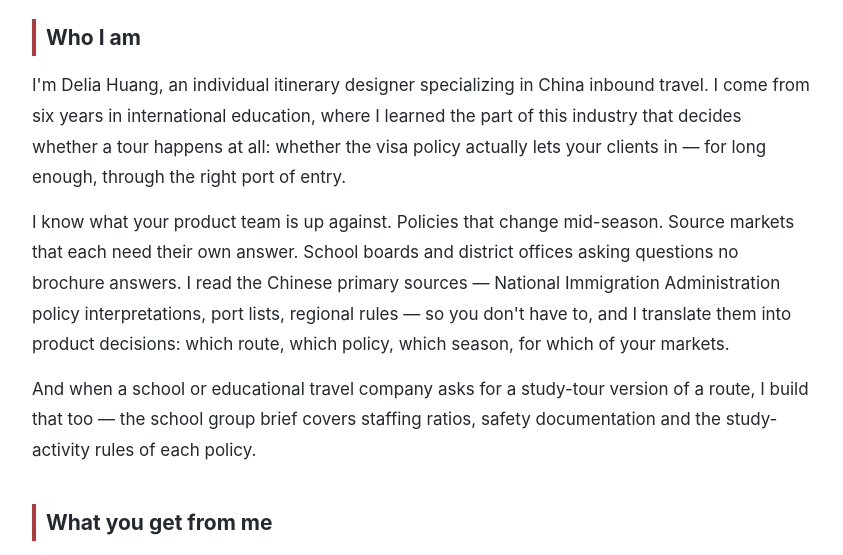
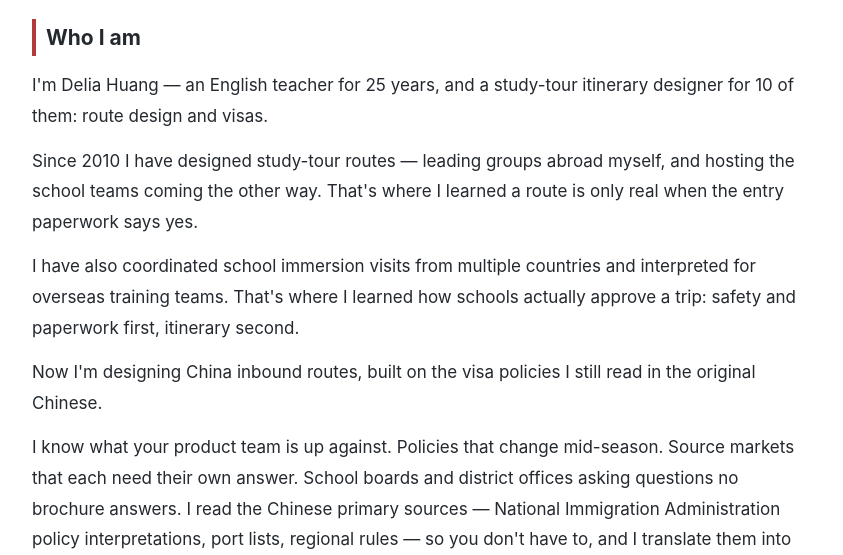
Before and after one commit to deliahuang621-png/china-inbound-tours, a plain HTML site: page about.html in a window 1280 px wide. Shown: the part 232-787 px from the top of the page, without its empty margins (218-1061 px from the left). Drawn offline with Linux system fonts and the light colour scheme.

Commit message:
about: rewrite Who I am around folder-verified track record

```diff
--- a/about.html
+++ b/about.html
@@ -4,7 +4,7 @@
 <meta charset="UTF-8">
 <meta name="viewport" content="width=device-width, initial-scale=1">
 <title>How I Work — Individual Itinerary Designer for China Inbound | Delia Huang</title>
-<meta name="description" content="Delia Huang develops China inbound itinerary concepts for overseas tour operators: visa logic first, day-by-day frameworks, customization on request. Ground services and contracting through licensed Chinese inbound tour operators. B2B only.">
+<meta name="description" content="Delia Huang designs China inbound route concepts for overseas tour operators: visa logic first, day-by-day itineraries, customization on request. Ground services and contracting through licensed Chinese inbound tour operators. B2B only.">
 <meta property="og:title" content="How I Work — Delia Huang, China Inbound Itineraries">
 <meta property="og:type" content="profile">
 <link rel="stylesheet" href="styles.css">
@@ -24,10 +24,16 @@
 <h1>How I work</h1>
 
 <h2>Who I am</h2>
-<p>I'm Delia Huang, an individual itinerary designer specializing in China inbound travel. I come from six
-years in international education, where I learned the part of this industry that decides whether a tour
-happens at all: whether the visa policy actually lets your clients in — for long enough, through the right
-port of entry.</p>
+<p>I'm Delia Huang — an English teacher for 25 years, and a study-tour itinerary designer for 10 of them:
+route design and visas.</p>
+<p>Since 2010 I have designed study-tour routes — leading groups abroad myself, and
+hosting the school teams coming the other way. That's where I learned a route is only real when the entry
+paperwork says yes.</p>
+<p>I have also coordinated school immersion visits from multiple countries and interpreted for overseas
+training teams. That's where I learned how schools actually approve a trip: safety and paperwork first,
+itinerary second.</p>
+<p>Now I'm designing China inbound routes, built on the visa policies I still read in the original
+Chinese.</p>
 <p>I know what your product team is up against. Policies that change mid-season. Source markets that each
 need their own answer. School boards and district offices asking questions no brochure answers. I read the
 Chinese primary sources — National Immigration Administration policy interpretations, port lists, regional
```
